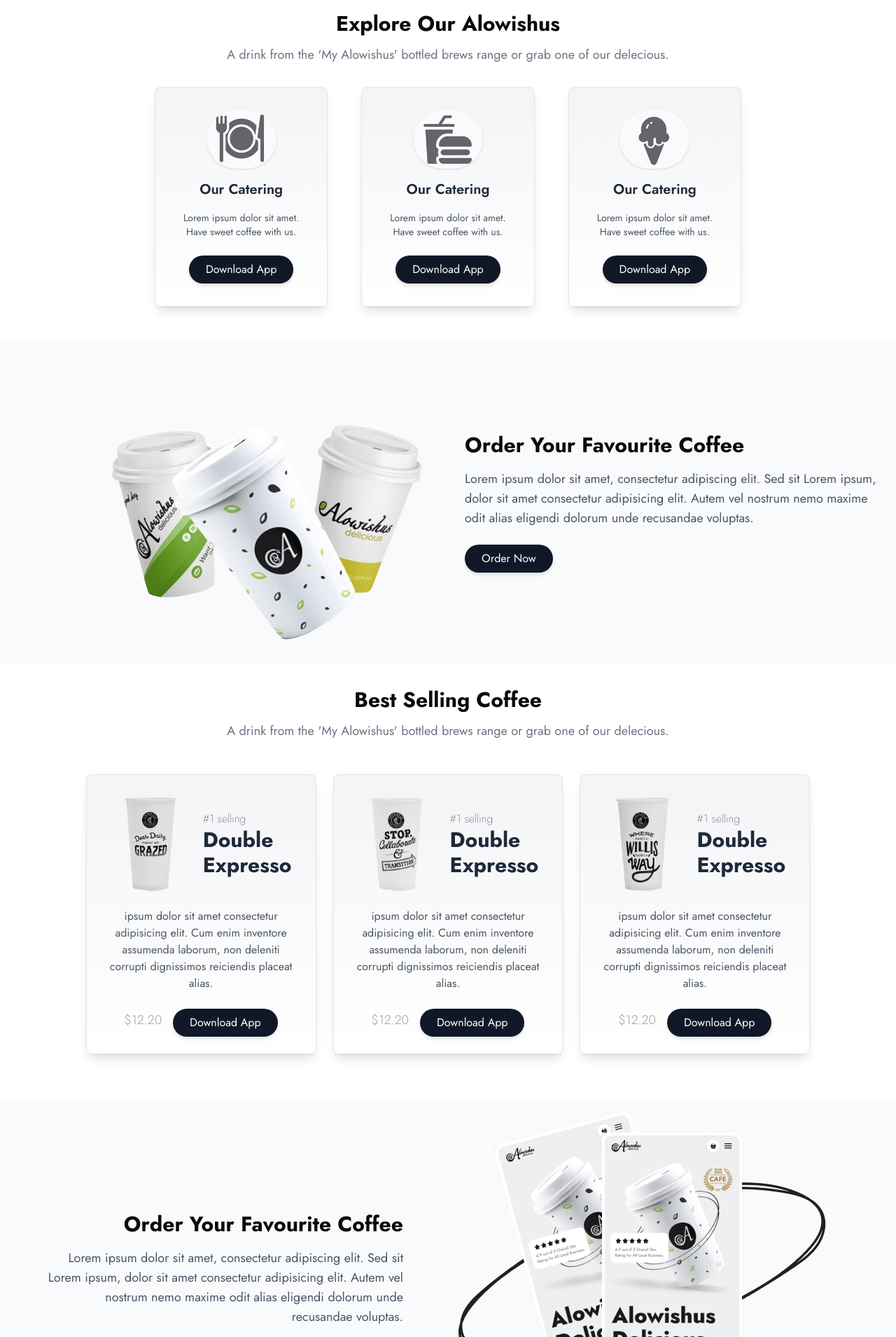
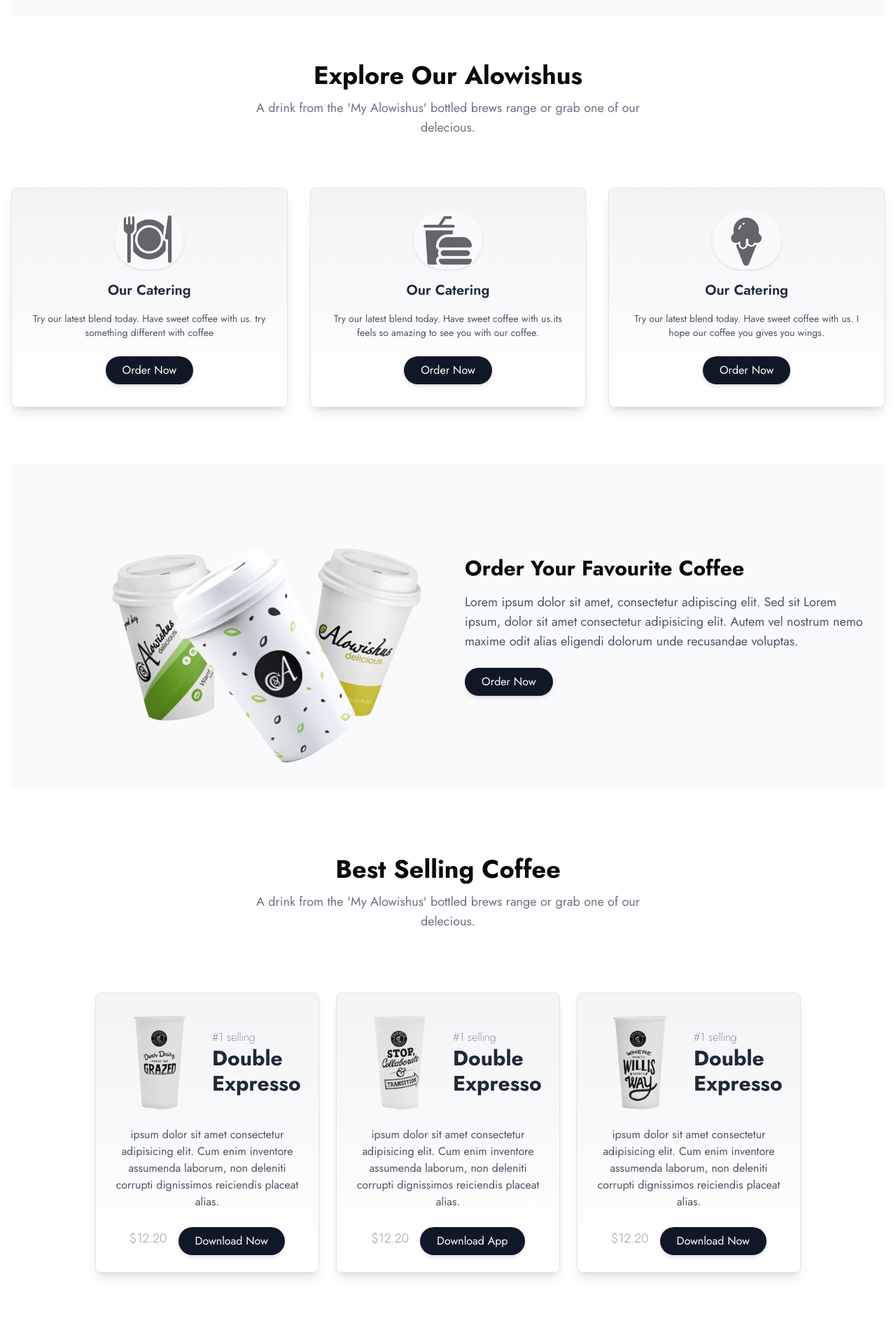
Before and after one commit to gaurab-magar/coffee-shop, a Next.js app: page / in a window 1280 px wide. Shown: the part 510-2420 px from the top of the page at 70% size. Built offline with nearby package versions, Linux system fonts and the light colour scheme.

Commit message:
working on small screen size making responsive

```diff
--- a/app/_components/Banner.jsx
+++ b/app/_components/Banner.jsx
@@ -5,9 +5,11 @@
 import 'swiper/css';
 import { Autoplay } from 'swiper/modules';
 import Image from 'next/image';
+import Layout from './Layout';
 
 const Banner = () => {
   return (
+    <Layout>
       <div className="bg-gray-50">
         <Swiper
           spaceBetween={30}
@@ -165,6 +167,7 @@
           </SwiperSlide>
         </Swiper>
       </div>
+    </Layout>
   );
 };
 
--- a/app/_components/BestSelling.jsx
+++ b/app/_components/BestSelling.jsx
@@ -1,14 +1,15 @@
 import Image from 'next/image'
 import React from 'react'
+import Button from './Button'
+import Title from './Title'
+import Layout from './Layout'
 
 const BestSelling = () => {
   return (
+    <Layout>
         <div className='bg-white py-8 flex flex-col items-center justify-center gap-4'>
-            <div className='flex flex-col items-center justify-center gap-3'>
-                <h1 className='text-3xl font-bold text-center'>Best Selling Coffee</h1>
-                <p className='text-lg text-center text-gray-500'>A drink from the 'My Alowishus' bottled brews range or grab one of our delecious.</p>
-            </div>
-            <div className='grid grid-cols-3 gap-6 mx-auto p-4 my-4 w-10/12'>
+                <Title title="Best Selling Coffee" desc="A drink from the 'My Alowishus' bottled brews range or grab one of our delecious."/>
+                <div className='grid sm:grid-cols-1 md:grid-cols-3 gap-6 mx-auto p-4 my-4 w-10/12'>
                     <div className="py-6 px-4 flex flex-col items-center justify-center gap-4 border border-neutral-200 rounded-md shadow-lg bg-gradient-to-b from-gray-100 to-white transition-transform hover:scale-105 hover:shadow-xl duration-300">
                         <div className='flex items-center justify-center'>
                             <Image
@@ -27,9 +28,7 @@
                         </p>
                         <div className='flex gap-4 items-center'>
                         <h1 className='text-lg text-gray-400 font-light'>$12.20</h1>
-                        <button className="mt-2 bg-gray-900 text-white px-6 py-2 rounded-full shadow-md hover:scale-105 hover:shadow-lg transition-all">
-                            Download App
-                        </button>
+                        <Button label="Download Now" />
                         </div>
                     </div>
                     <div className="py-6 px-4 flex flex-col items-center justify-center gap-4 border border-neutral-200 rounded-md shadow-lg bg-gradient-to-b from-gray-100 to-white transition-transform hover:scale-105 hover:shadow-xl duration-300">
@@ -50,9 +49,7 @@
                         </p>
                         <div className='flex gap-4 items-center'>
                         <h1 className='text-lg text-gray-400 font-light'>$12.20</h1>
-                        <button className="mt-2 bg-gray-900 text-white px-6 py-2 rounded-full shadow-md hover:scale-105 hover:shadow-lg transition-all">
-                            Download App
-                        </button>
+                        <Button label="Download App" />
                         </div>
                     </div>
                     <div className="py-6 px-4 flex flex-col items-center justify-center gap-4 border border-neutral-200 rounded-md shadow-lg bg-gradient-to-b from-gray-100 to-white transition-transform hover:scale-105 hover:shadow-xl duration-300">
@@ -73,14 +70,12 @@
                         </p>
                         <div className='flex gap-4 items-center'>
                         <h1 className='text-lg text-gray-400 font-light'>$12.20</h1>
-                        <button className="mt-2 bg-gray-900 text-white px-6 py-2 rounded-full shadow-md hover:scale-105 hover:shadow-lg transition-all">
-                            Download App
-                        </button>
-
+                        <Button label="Download Now" />
                         </div>
                     </div>
                 </div>
             </div>
+    </Layout>
   )
 }
 
--- a/app/_components/Button.jsx
+++ b/app/_components/Button.jsx
@@ -1,11 +1,13 @@
-import React from 'react'
+import React from 'react';
 
-const Button = (props) => {
+const Button = ({ label }) => {
   return (
-    <button className="mt-2 bg-gray-900 text-white px-6 py-2 rounded-full shadow-md hover:scale-105 hover:shadow-lg transition-all">
-        {props}
+    <button
+      className={`mt-2 bg-gray-900 text-white px-6 py-2 rounded-full shadow-md hover:scale-105 hover:shadow-lg transition-all`}
+    >
+      {label}
     </button>
-  )
-}
+  );
+};
 
-export default Button
+export default Button;
--- a/app/_components/Card.jsx
+++ b/app/_components/Card.jsx
@@ -1,32 +1,26 @@
-import Image from 'next/image'
-import React from 'react'
+'use client';
+import Image from 'next/image';
+import React from 'react';
 
-const Card = (props) => {
+const Card = ({ imgSrc, title, description, buttonLabel }) => {
   return (
-    <div className="py-6 px-4 flex flex-col items-center justify-center gap-4 border border-neutral-200 rounded-md shadow-lg bg-gradient-to-b from-gray-100 to-white transition-transform hover:scale-105 hover:shadow-xl duration-300">
-        <div className='flex items-center justify-center'>
-            <Image
-                alt="Sweet coffee"
-                src={`/coffee/${props}`}
-                width={150}
-                height={150}
-            />
-            <div>
-                <p className='text-gray-600 font-extralight'>{props}</p>
-                <h2 className='text-gray-800 text-3xl font-bold text-start'>{props}</h2>
-            </div>
-        </div>
-        <p className="text-center text-gray-600 px-2">
-            {props}
-        </p>
-        <div className='flex gap-4 items-center'>
-            <h1 className='text-lg text-gray-400 font-light'>{props}</h1>
-            <button className="mt-2 bg-gray-900 text-white px-6 py-2 rounded-full shadow-md hover:scale-105 hover:shadow-lg transition-all">
-               {props}
-            </button>
-        </div>
+    <div className="p-4 py-8 flex flex-col items-center justify-center gap-4 border border-neutral-200 rounded-md shadow-lg bg-gradient-to-b from-gray-100 to-white transition-transform hover:scale-105 hover:shadow-xl duration-300">
+      <Image
+        alt={title}
+        src={imgSrc}
+        width={100}
+        height={100}
+        className="rounded-full shadow-sm bg-gray-50"
+      />
+      <h2 className="text-xl font-semibold text-gray-800">{title}</h2>
+      <p className="text-center text-sm text-gray-600 px-2">
+        {description}
+      </p>
+      <button className="mt-2 bg-gray-900 text-white px-6 py-2 rounded-full shadow-md hover:scale-105 hover:shadow-lg transition-all">
+        {buttonLabel}
+      </button>
     </div>
-  )
-}
+  );
+};
 
-export default Card
+export default Card;
--- a/app/_components/Explore.jsx
+++ b/app/_components/Explore.jsx
@@ -1,64 +1,35 @@
-import Image from 'next/image'
 import React from 'react'
+import Card from './Card'
+import Title from './Title'
+import Layout from './Layout'
 
 const Explore = () => {
   return (
-    <div className='py-8 flex flex-col items-center justify-center gap-4'>
-        <div className='flex flex-col items-center justify-center gap-3'>
-            <h1 className='text-3xl font-bold text-center'>Explore Our Alowishus</h1>
-            <p className='text-lg text-center text-gray-500'>A drink from the 'My Alowishus' bottled brews range or grab one of our delecious.</p>
-        </div>
-        <div className='grid grid-cols-3 gap-12 my-4'>
-            <div className="p-8 flex flex-col items-center justify-center gap-4 border border-neutral-200 rounded-md shadow-lg bg-gradient-to-b from-gray-100 to-white transition-transform hover:scale-105 hover:shadow-xl duration-300">
-                <Image
-                    alt="Sweet coffee"
-                    src="/coffee/icon1.png"
-                    width={100}
-                    height={100}
-                    className="rounded-full shadow-sm bg-gray-50"
-                />
-                <h2 className="text-xl font-semibold text-gray-800">Our Catering</h2>
-                <p className="text-center text-sm text-gray-600 px-2">
-                    Lorem ipsum dolor sit amet. <br /> Have sweet coffee with us.
-                </p>
-                <button className="mt-2 bg-gray-900 text-white px-6 py-2 rounded-full shadow-md hover:scale-105 hover:shadow-lg transition-all">
-                    Download App
-                </button>
-            </div>
-            <div className="p-8 flex flex-col items-center justify-center gap-4 border  border-neutral-200 rounded-md shadow-lg bg-gradient-to-b from-gray-100 to-white transition-transform hover:scale-105 hover:shadow-xl duration-300">
-                <Image
-                    alt="Sweet coffee"
-                    src="/coffee/icon2.png"
-                    width={100}
-                    height={100}
-                    className="rounded-full shadow-sm bg-gray-50"
-                />
-                <h2 className="text-xl font-semibold text-gray-800">Our Catering</h2>
-                <p className="text-center text-sm text-gray-600 px-2">
-                    Lorem ipsum dolor sit amet. <br /> Have sweet coffee with us.
-                </p>
-                <button className="mt-2 bg-gray-900 text-white px-6 py-2 rounded-full shadow-md hover:scale-105 hover:shadow-lg transition-all">
-                    Download App
-                </button>
-            </div>
-            <div className="p-8 flex flex-col items-center justify-center gap-4 border border-neutral-200 rounded-md shadow-lg bg-gradient-to-b from-gray-100 to-white transition-transform hover:scale-105 hover:shadow-xl duration-300">
-                <Image
-                    alt="Sweet coffee"
-                    src="/coffee/icon3.png"
-                    width={100}
-                    height={100}
-                    className="rounded-full shadow-sm bg-gray-50"
-                />
-                <h2 className="text-xl font-semibold text-gray-800">Our Catering</h2>
-                <p className="text-center text-sm text-gray-600 px-2">
-                    Lorem ipsum dolor sit amet. <br /> Have sweet coffee with us.
-                </p>
-                <button className="mt-2 bg-gray-900 text-white px-6 py-2 rounded-full shadow-md hover:scale-105 hover:shadow-lg transition-all">
-                    Download App
-                </button>
-            </div>
-        </div>
-    </div>
+    <Layout>
+      <div className='flex flex-col items-center justify-center gap-4'>
+          <Title title="Explore Our Alowishus" desc="A drink from the 'My Alowishus' bottled brews range or grab one of our delecious."/>
+          <div className='grid sm:grid-cols-1 md:grid-cols-3 gap-8 my-4'>
+              <Card
+                  imgSrc="/coffee/icon1.png"
+                  title="Our Catering"
+                  description="Try our latest blend today. Have sweet coffee with us. try something different with coffee"
+                  buttonLabel="Order Now"
+                  />
+              <Card
+                  imgSrc="/coffee/icon2.png"
+                  title="Our Catering"
+                  description="Try our latest blend today. Have sweet coffee with us.its feels so amazing to see you with our coffee."
+                  buttonLabel="Order Now"
+                  />
+              <Card
+                  imgSrc="/coffee/icon3.png"
+                  title="Our Catering"
+                  description="Try our latest blend today. Have sweet coffee with us. I hope our coffee you gives you wings."
+                  buttonLabel="Order Now"
+                  />
+          </div>
+      </div>
+    </Layout>
   )
 }
 
--- a/app/_components/Header.jsx
+++ b/app/_components/Header.jsx
@@ -2,7 +2,6 @@
 
 import { useState } from 'react'
 import {
-  Button,
   Dialog,
   DialogPanel,
   Disclosure,
@@ -24,7 +23,8 @@
   XMarkIcon,
 } from '@heroicons/react/24/outline'
 import { ChevronDownIcon, PhoneIcon, PlayCircleIcon } from '@heroicons/react/20/solid'
-import Image from 'next/image'
+import Image from 'next/image';
+import Button from './Button';
 
 const products = [
   { name: 'Analytics', description: 'Get a better understanding of your traffic', href: '#', icon: ChartPieIcon },
@@ -83,7 +83,7 @@
             <a href="#" className="text-md font-light text-gray-900">
               <ShoppingBagIcon width={35} className='hover:cursor-pointer bg-white rounded-full p-2 shadow-lg transition-all  duration-200 hover:scale-105 ease-in-out' />
             </a>
-          <Button className="hover:cursor-pointer bg-gray-900 text-white px-6 py-2 rounded-full shadow-md transition-all  duration-200 hover:scale-105 ease-in-out hover:shadow-lg">Buy Gift Vouchers</Button>
+            <Button label="Buy Gift Vouchers" />
           </div>
         </nav>
         <Dialog open={mobileMenuOpen} onClose={setMobileMenuOpen} className="lg:hidden">
--- a/app/_components/InstantSection.jsx
+++ b/app/_components/InstantSection.jsx
@@ -1,24 +1,25 @@
 import Image from 'next/image'
 import React from 'react'
-
+import Button from './Button';
+import Layout from './Layout';
 const InstantSection = () => {
   return (
-     <div className='bg-gray-50  py-4 '>
-          <div className='grid grid-cols-2 py-4'>
+    <Layout>
+    <div className='bg-gray-50  py-4 '>
+          <div className='grid sm:grid-cols-1 md:grid-cols-2 py-4'>
             <div className='flex items-center justify-center order-1  p-4 relative'>
                 <Image alt='img' src='/coffee/hand-drawn-circle-highlighting-free-png.webp' width={550} height={400} className='absolute inset-0 z-0 translate-y-30 -rotate-[18deg]' />
                 <Image alt='img' src='/coffee/coffee-banner.png' width={200} height={200} className='absolute z-10 -rotate-[15deg] translate-x-[-50%] translate-y-[-3%]' />
                 <Image alt='img' src='/coffee/coffee-banner.png' width={200} height={200} className='relative z-20' />
             </div>
-            <div className='flex flex-col items-end justify-center p-6 px-16 gap-4 '>
+            <div className='flex flex-col md:items-end sm:items-center justify-center p-6 sm:px-4 md:px-16 gap-4 '>
                 <h1 className='text-3xl font-bold'>Order Your Favourite Coffee</h1>
-                <p className='text-lg text-gray-600 text-end'>Lorem ipsum dolor sit amet, consectetur adipiscing elit. Sed sit Lorem ipsum, dolor sit amet consectetur adipisicing elit. Autem vel nostrum nemo maxime odit alias eligendi dolorum unde recusandae voluptas.</p>
-                <button className="mt-2 bg-gray-900 text-white px-6 py-2 rounded-full shadow-md hover:scale-105 hover:shadow-lg transition-all">
-                    Order Now
-                </button>
+                <p className='text-lg text-gray-600'>Lorem ipsum dolor sit amet, consectetur adipiscing elit. Sed sit Lorem ipsum, dolor sit amet consectetur adipisicing elit. Autem vel nostrum nemo maxime odit alias eligendi dolorum unde recusandae voluptas.</p>
+                <Button label="Order Now" />
             </div>
           </div>
         </div>
+    </Layout>
   )
 }
 
--- a/app/_components/Layout.jsx
+++ b/app/_components/Layout.jsx
@@ -1,6 +1,6 @@
 import React from 'react'
 
-const Layout = (children) => {
+const Layout = ({children}) => {
   return (
     <section className='container mx-auto py-8 px-4'>
       {children}
--- a/app/_components/OrderCoffee.jsx
+++ b/app/_components/OrderCoffee.jsx
@@ -1,22 +1,24 @@
 import Image from 'next/image'
 import React from 'react'
+import Button from './Button';
+import Layout from './Layout';
 
 const OrderCoffee = () => {
   return (
+    <Layout>
       <div className='bg-gray-50  py-4'>
-      <div className='grid grid-cols-2 py-4'>
+        <div className='grid sm:grid-cols-1 md:grid-cols-2 py-4'>
           <div className='flex items-center justify-end'>
               <Image alt='img' src='/coffee/coffee-mid.png' width={500} height={500} className='' />
           </div>
           <div className='flex flex-col items-start justify-center p-6 gap-4'>
               <h1 className='text-3xl font-bold'>Order Your Favourite Coffee</h1>
               <p className='text-lg text-gray-600'>Lorem ipsum dolor sit amet, consectetur adipiscing elit. Sed sit Lorem ipsum, dolor sit amet consectetur adipisicing elit. Autem vel nostrum nemo maxime odit alias eligendi dolorum unde recusandae voluptas.</p>
-            <button className="mt-2 bg-gray-900 text-white px-6 py-2 rounded-full shadow-md hover:scale-105 hover:shadow-lg transition-all">
-                Order Now
-            </button>
+              <Button label="Order Now" />
           </div>
         </div>
       </div>
+    </Layout>
   )
 }
 
--- a/app/_components/Title.jsx
+++ b/app/_components/Title.jsx
@@ -1,12 +1,12 @@
-import React from 'react'
+import React from 'react';
 
-const Title = (props) => {
+const Title = ({ title , desc }) => {
   return (
-    <div className='flex flex-col items-center justify-center gap-3'>
-        <h1 className='text-3xl font-bold text-center'>{props.title}</h1>
-        <p className='text-lg text-center text-gray-500'>{[props.desc]}</p>
+    <div className="flex flex-col items-center justify-center gap-3 text-center mb-10">
+      <h1 className="text-3xl md:text-4xl font-bold">{title}</h1>
+      <p className="text-lg text-gray-500 max-w-xl">{desc}</p>
     </div>
-  )
-}
+  );
+};
 
-export default Title
+export default Title;
```
Also changed, not shown: app/_components/Testimonials.jsx (+5 -8 lines). Lines whose indentation alone changed are shown as unchanged.
